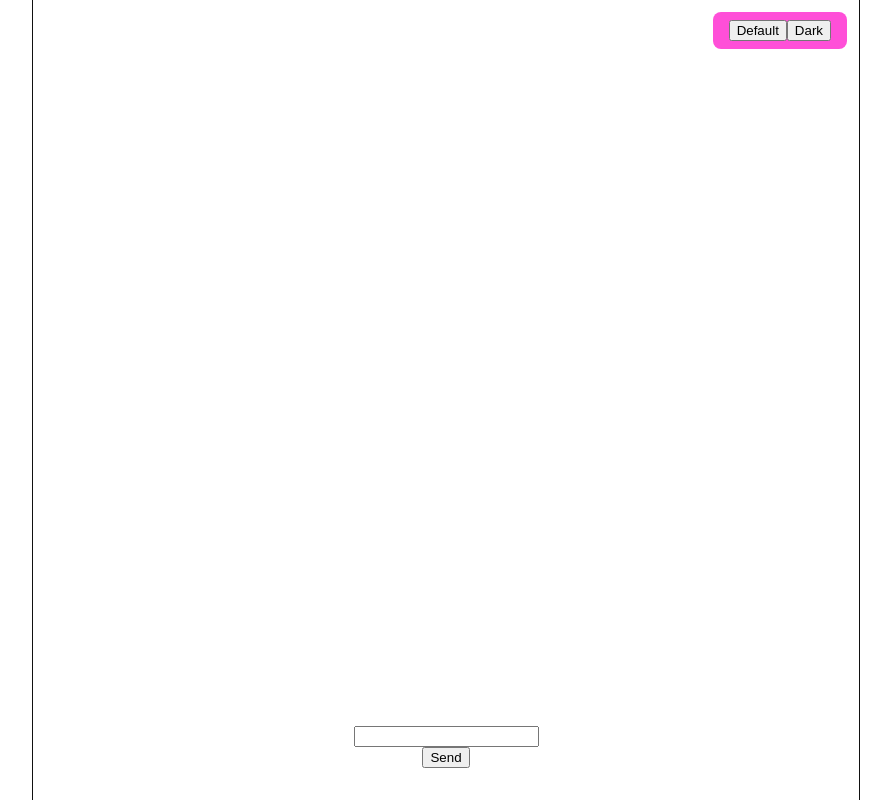
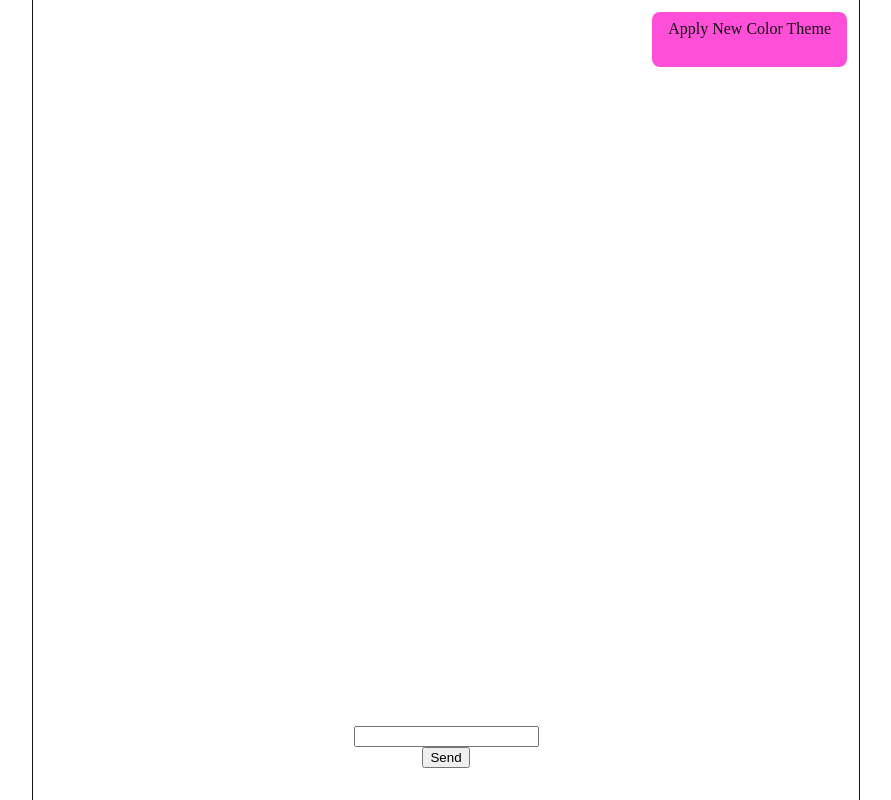
Before and after one commit to wbhager/SupportTech_ai, a React (Vite) app in the folder frontend-react/: page / in a window 1280 px wide. Shown: the whole page, without its empty margins (194-1085 px from the left). Built offline with nearby package versions, Linux system fonts and the light colour scheme.

Commit message:
made some significant alterations to the theme-toggling

```diff
--- a/frontend-react/src/App.tsx
+++ b/frontend-react/src/App.tsx
@@ -26,8 +26,11 @@ function App() {
     <div className = "page">
       <div className = "page-top">
         <div className= "theme-switcher">
-          <button onClick={() => setTheme("theme-default")}>Default</button>
-          <button onClick={() => setTheme("theme-dark")}>Dark</button>
+          <span className = "theme-label"> Apply New Color Theme </span>
+          <div className = "theme-options">
+            <button onClick={() => setTheme("theme-default")}>Default</button>
+            <button onClick={() => setTheme("theme-dark")}>Dark</button>
+          </div>
         </div>
       </div>
 
--- a/frontend-react/src/index.css
+++ b/frontend-react/src/index.css
@@ -50,16 +50,89 @@ body {
 
 
 .theme-switcher {
-  display: flex;
+  position: relative;
+  overflow: hidden;
+  cursor: pointer;
+  transition: transform 0.3s ease, border-color 0.3s ease;
   padding: 8px 16px;
   border: none;
   border-radius: var(--radius);
   background: var(--primary);
   color: var(--text);
+}
+
+/* Gold background that fades in behind everything */
+.theme-switcher::before {
+  content: "";
+  position: absolute;
+  inset: 0;
+  background: #b8860b;
+  opacity: 0;
+  transition: opacity 0.5s ease;
+  z-index: 0;
+}
+
+.theme-switcher:hover::before {
+  opacity: 1;
+}
+
+/* The buttons, hidden by default */
+.theme-options {
+  display: flex;
+  gap: 6px;
+  opacity: 0;
+  max-width: 0;
+  overflow: hidden;
+  transition: opacity 0.3s ease 0.3s; /* slight delay so shine plays first */
+}
+
+/* Box expands and turns gold on hover */
+.theme-switcher:hover {
+  transform: scale(1.12);
+  border-color: darkgoldenrod;
+}
+
+/* Buttons get the pointer cursor, not the box */
+.theme-options button {
   cursor: pointer;
 }
 
+/* Shine stays clipped inside the box via overflow: hidden */
+.theme-switcher::after {
+  content: "";
+  position: absolute;
+  top: 0;
+  left: -75%;
+  width: 60%;
+  height: 100%;
+  background: linear-gradient(
+    120deg,
+    transparent 0%,
+    rgba(184, 124, 11, 0.85) 50%,
+    transparent 100%
+  );
+  z-index: 1;
+}
 
+.theme-switcher:hover::after {
+  animation: goldShine 0.5s ease forwards;
+}
+
+@keyframes goldShine {
+  0% {
+    left: -75%;
+  }
+  100% {
+    left: 125%;
+  }
+}
+
+
+
+.theme-switcher:hover .theme-options {
+  opacity: 1;
+  max-width: 200px;
+}
 
 
 .theme {
```
Also changed, not shown: 1 other file (tests, documents, lock files or other folders).
